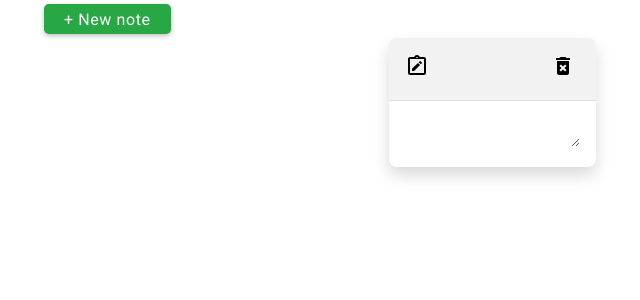
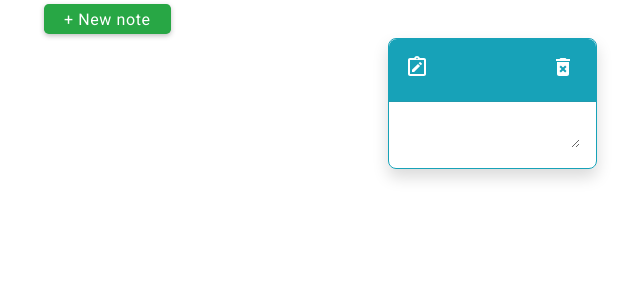
Before and after one commit to ArfinHasib/React-Projects, a React (Create React App) app: page / in a window 1280 px wide. Both pictures are taken after a click on the button "+ New note". Shown: the top 300 px of the page, without its empty margins (148-788 px from the left). Built offline with nearby package versions, Linux system fonts and the light colour scheme.

Commit message:
16 - Note App (Create Random Note Types)

```diff
--- a/src/projects/16-notes-app/NewNote.jsx
+++ b/src/projects/16-notes-app/NewNote.jsx
@@ -1,10 +1,16 @@
-import React from 'react';
+import React, { useEffect, useState } from 'react';
 import { DeleteIcon, Icons, NoteStyle } from './NoteStyle';
 import { MdOutlineNoteAlt, MdDeleteForever } from 'react-icons/md';
 
-export default function NewNote({ note, onDelete }) {
+export default function NewNote({ note, onDelete, text, cardBg }) {
+   const [newCardBg, setNewCardBg] = useState();
+
+   useEffect(() => {
+      !newCardBg && setNewCardBg(cardBg);
+   }, [newCardBg]);
+
    return (
-      <NoteStyle className='card'>
+      <NoteStyle className={`card ${newCardBg}`}>
          <div className='card-header text-right'>
             <Icons>
                <MdOutlineNoteAlt />
@@ -15,7 +21,9 @@ export default function NewNote({ note, onDelete }) {
          </div>
 
          <div className='card-body'>
-            <textarea style={{ border: 'none', outline: 'none' }}></textarea>
+            <textarea style={{ border: 'none', outline: 'none' }}>
+               {text}
+            </textarea>
          </div>
       </NoteStyle>
    );
--- a/src/projects/16-notes-app/NoteApp.jsx
+++ b/src/projects/16-notes-app/NoteApp.jsx
@@ -16,6 +16,19 @@ export default function NoteApp() {
       setNotes(notes.filter((note) => note.id !== id));
    };
 
+   const cards = [
+      'card-info',
+      'card-danger',
+      'card-primary',
+      'card-success',
+      'card-warning',
+   ];
+
+   const randomizeBg = () => {
+      const random = Math.floor(Math.random() * cards.length);
+      return cards[random];
+   };
+
    return (
       <div className='container'>
          <Button
@@ -29,7 +42,12 @@ export default function NoteApp() {
             style={{ gap: 25, flexWrap: 'wrap' }}
          >
             {notes.map((note) => (
-               <NewNote key={note.id} note={note} onDelete={deleteNote} />
+               <NewNote
+                  key={note.id}
+                  note={note}
+                  onDelete={deleteNote}
+                  cardBg={randomizeBg}
+               />
             ))}
          </div>
       </div>
```
